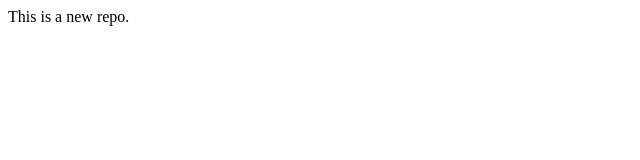
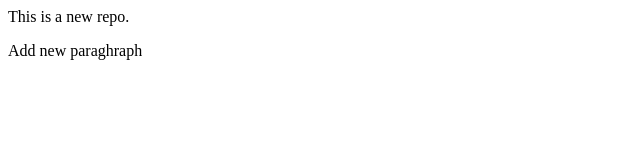
Before and after one commit to Priyadas732/localrepo, a plain HTML site: page index.html in a window 1280 px wide. Shown: the whole page, without its empty margins (0-640 px from the left). Drawn offline with Linux system fonts and the light colour scheme.

Commit message:
feature add

```diff
--- a/index.html
+++ b/index.html
@@ -1 +1,2 @@
 <p>This is a new repo.</p>
+<p>Add new paraghraph</p>
```
